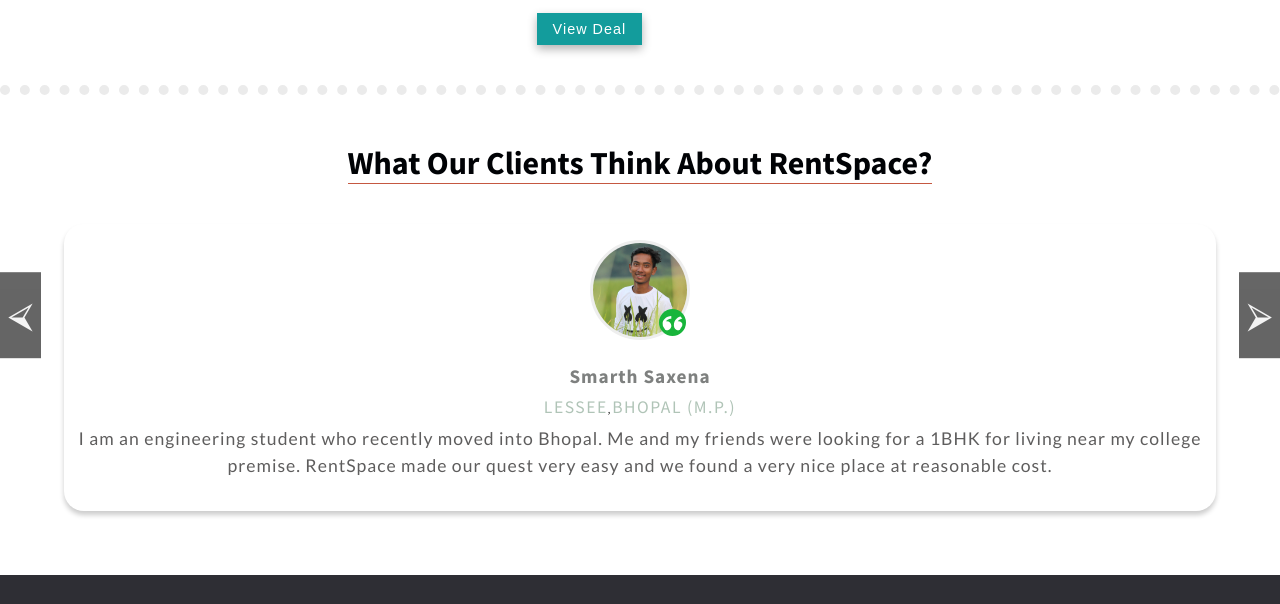
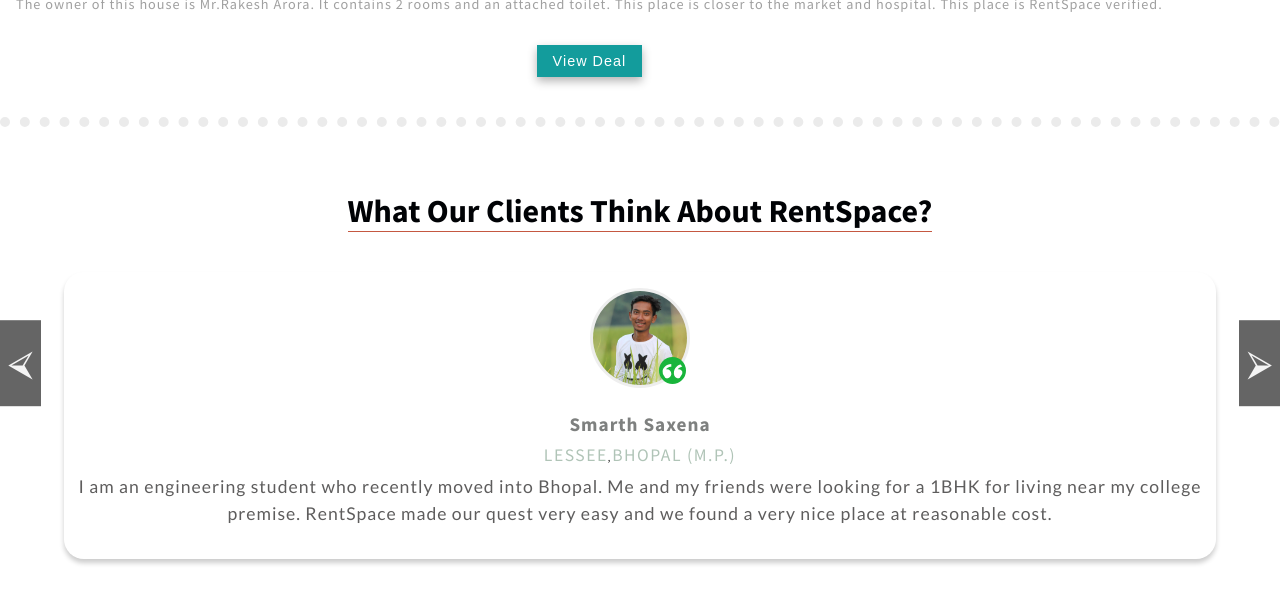
Before and after one commit to Amol-Shrivastava/RentSpace, a website: page index.html in a window 1280 px wide. Shown: the part 3776-4380 px from the top of the page. Drawn offline with nearby package versions, Linux system fonts and the light colour scheme; a web font is replaced by a local one.

Commit message:
spacing corrected for <500px

```diff
--- a/scss/page/_home.scss
+++ b/scss/page/_home.scss
@@ -107,6 +107,7 @@
 //sample space styling
 .sample-space {
   text-align: center;
+  margin-top: 4rem;
 }
 
 .space {
@@ -165,10 +166,10 @@
 //review section styling
 
 .reviews {
+  margin: 2.5rem 0 5rem;
   position: relative;
   text-align: center;
   @include flex(column, space-between);
-  padding: 1.5rem 0;
 }
 
 .review {
```
Also changed, not shown: css/styles.css.
